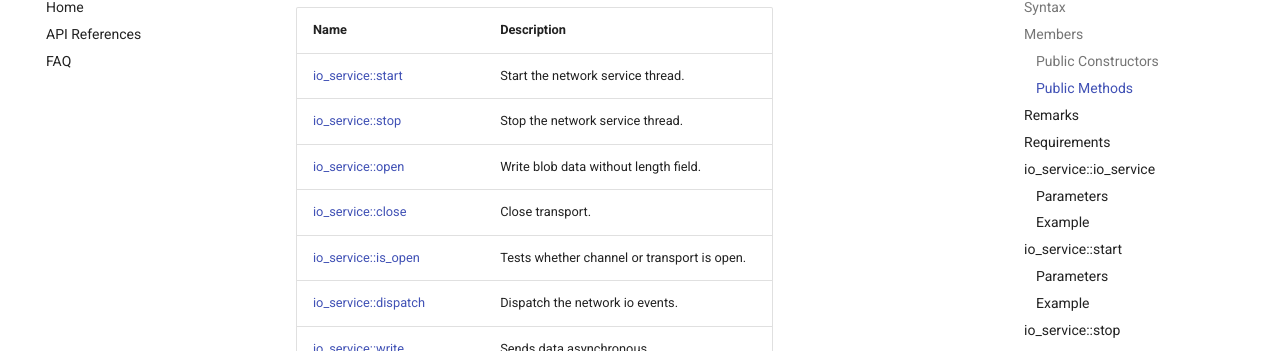
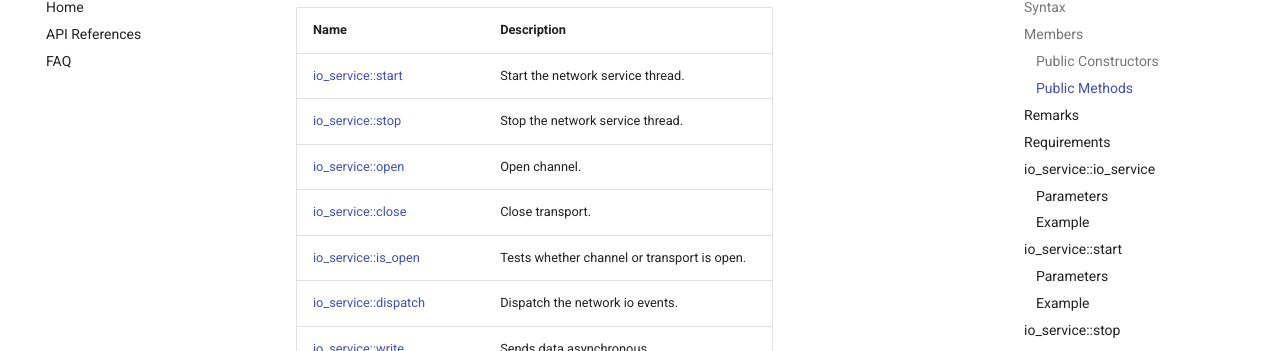
Before and after one commit to yasio/en, an MkDocs documentation site: the page built from docs/api/reference/cpp/io_service-class.md, in a window 1280 px wide and 900 px high, scrolled down 576 px. Shown: the part 101-452 px from the top of the window. Built offline with MkDocs 1.6.1 and Material for MkDocs 9.7.7, drawn with Linux system fonts in a browser that asks for light colours; comment, search, counter and statistics services are not loaded.

Commit message:
Update io_service-class.md

```diff
--- a/docs/api/reference/cpp/io_service-class.md
+++ b/docs/api/reference/cpp/io_service-class.md
@@ -28,7 +28,7 @@ namespace yasio { namespace inet { class io_service; } }
 |----------|-----------------|
 |[io_service::start](#start)|Start the network service thread.|
 |[io_service::stop](#stop)|Stop the network service thread.|
-|[io_service::open](#open)|Write blob data without length field.|
+|[io_service::open](#open)|Open channel.|
 |[io_service::close](#close)|Close transport.|
 |[io_service::is_open](#is_open)|Tests whether channel or transport is open.|
 |[io_service::dispatch](#dispatch)|Dispatch the network io events.|
```
